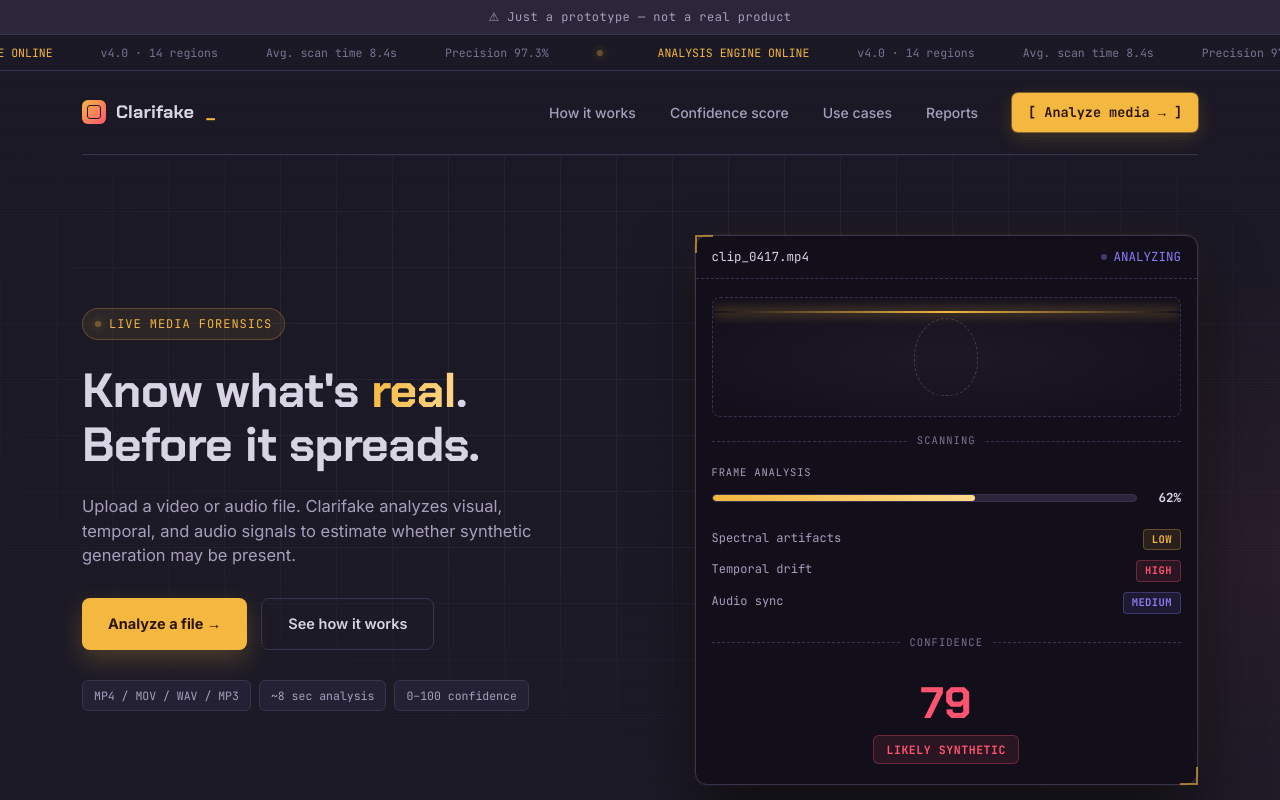
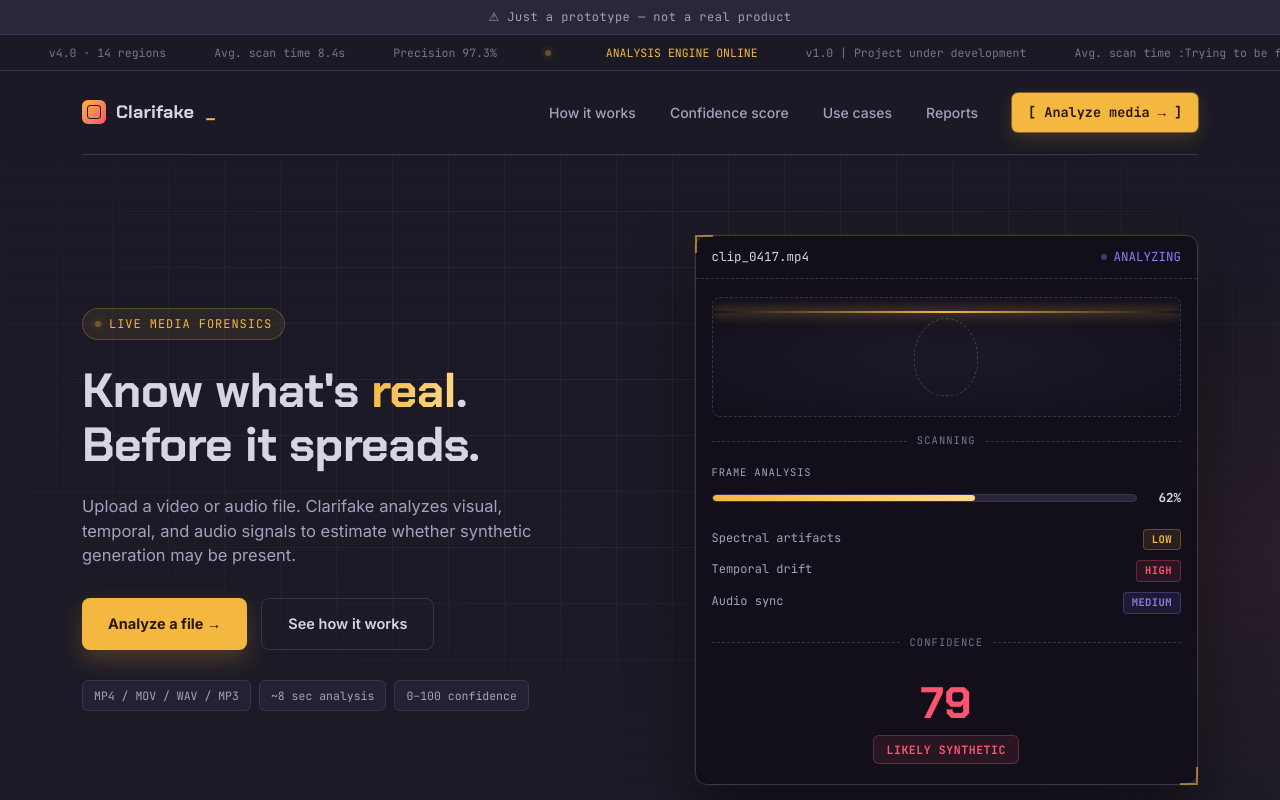
Before and after one commit to hackathonsbytechtitans-hub/Clarifake, a plain HTML site: page index.html in a window 1280 px wide. Shown: the top 800 px of the page. Drawn offline with Linux system fonts and the light colour scheme.

Commit message:
Update index.html

```diff
--- a/index.html
+++ b/index.html
@@ -518,9 +518,9 @@
       <span>Avg. scan time 8.4s</span>
       <span>Precision 97.3%</span>
       <span class="status-pill"><span class="dot"></span>ANALYSIS ENGINE ONLINE</span>
-      <span>v4.0 · 14 regions</span>
-      <span>Avg. scan time 8.4s</span>
-      <span>Precision 97.3%</span>
+      <span>v1.0 | Project under development </span>
+      <span>Avg. scan time :Trying to be fastest </span>
+      <span>Precision Trying to be as much we can</span>
     </div>
   </div>
 </div>
```
